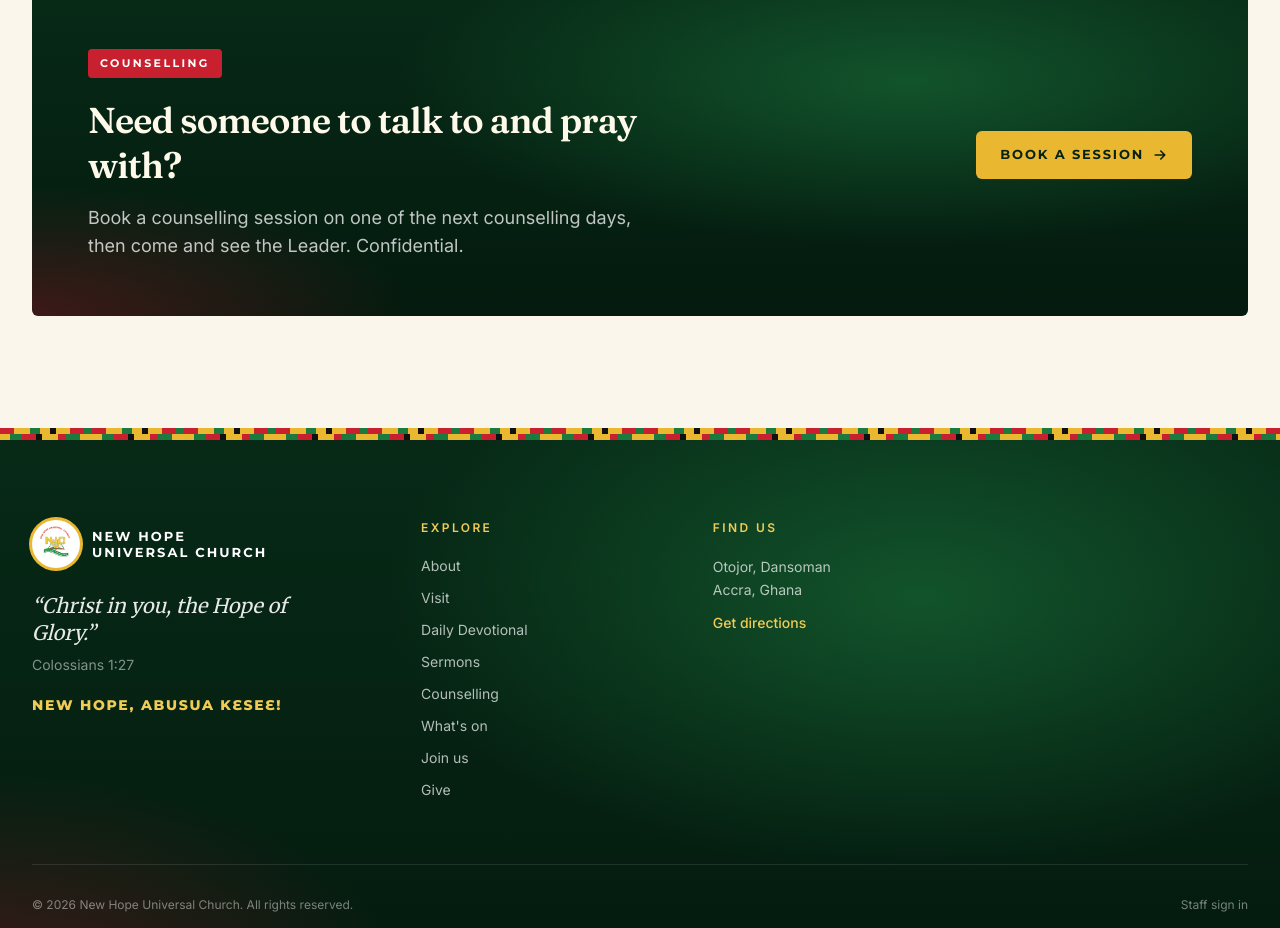
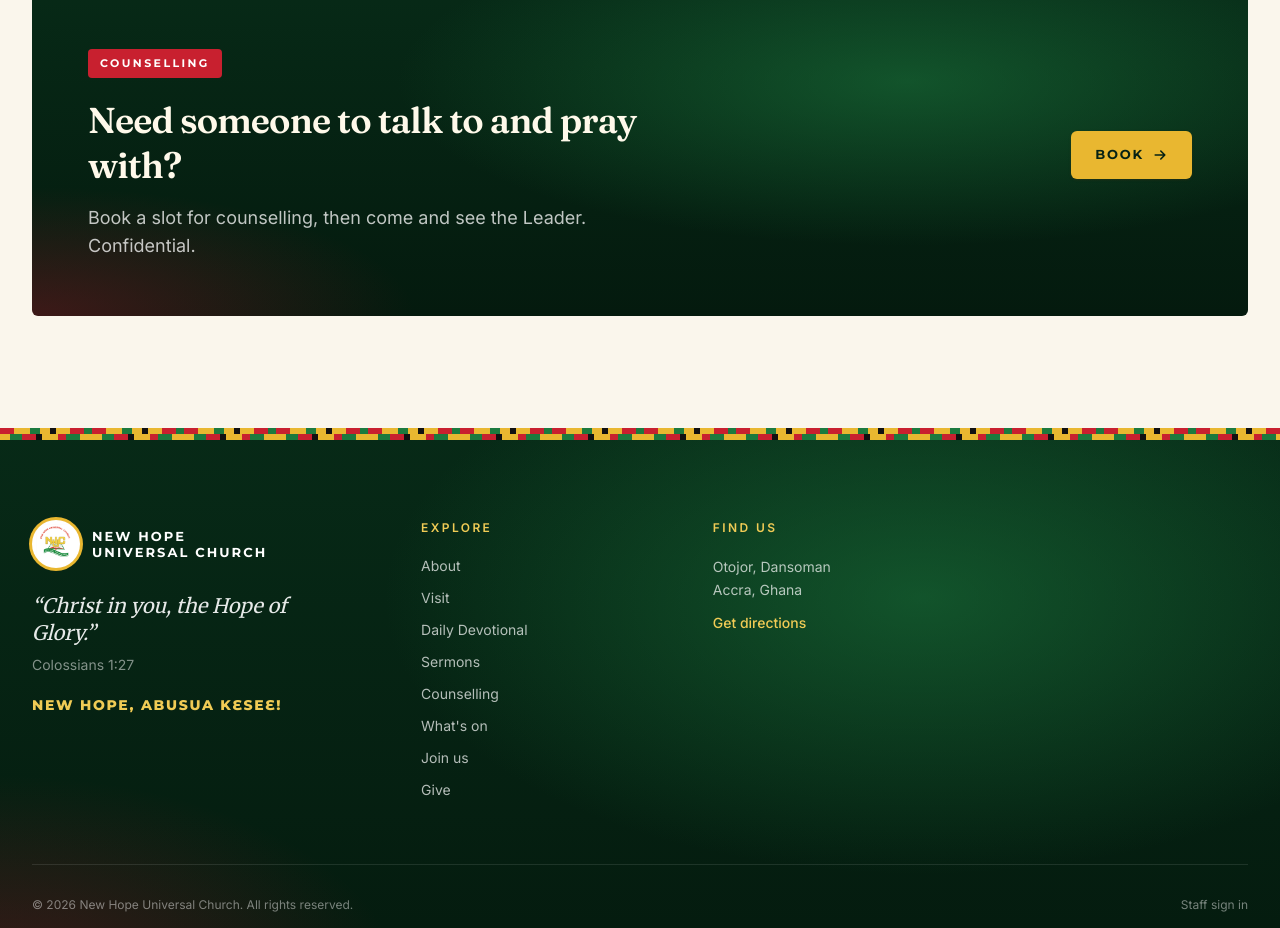
Before and after one commit to New-Hope-Universal-Church/nhuc-website, a Next.js app: page / in a window 1280 px wide. Shown: the part 2220-3148 px from the top of the page. Built offline with nearby package versions, Linux system fonts and the light colour scheme.

Commit message:
refactor: change wordings

```diff
--- a/src/app/page.tsx
+++ b/src/app/page.tsx
@@ -153,9 +153,9 @@ export default async function HomePage() {
               <div className="max-w-xl">
                 <Kicker>Counselling</Kicker>
                 <h2 className="mt-5 font-heading text-3xl font-semibold leading-tight tracking-tight text-ivory sm:text-4xl">Need someone to talk to and pray with?</h2>
-                <p className="mt-4 text-lg text-white/75">Book a counselling session on one of the next counselling days, then come and see the Leader. Confidential.</p>
+                <p className="mt-4 text-lg text-white/75">Book a slot for counselling, then come and see the Leader. Confidential.</p>
               </div>
-              <ButtonLink href="/counselling" variant="gold" className="shrink-0">Book a session <ArrowRight /></ButtonLink>
+              <ButtonLink href="/counselling" variant="gold" className="shrink-0">Book <ArrowRight /></ButtonLink>
             </div>
           </Reveal>
         </Container>
```
